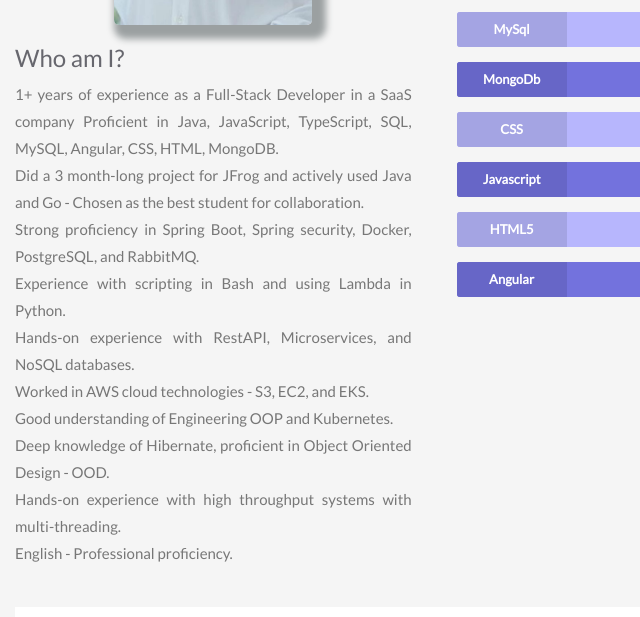
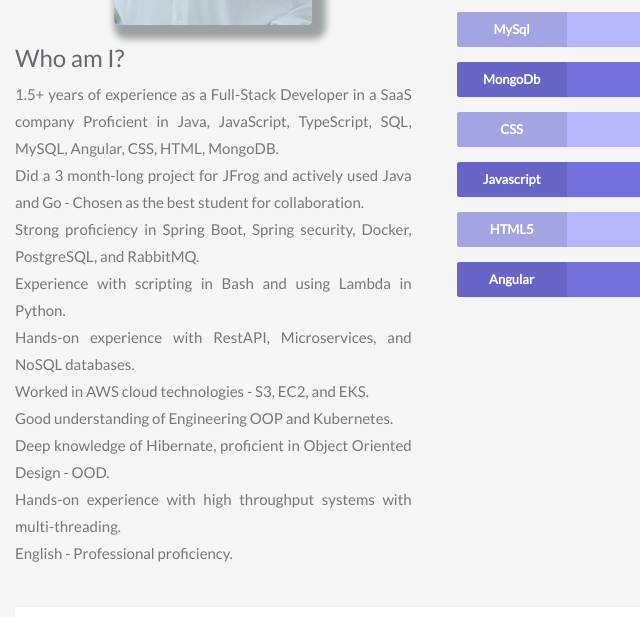
Before and after one commit to ronCohen-dev/portfolio, a plain HTML site: page index.html in a window 1280 px wide. Shown: the part 1090-1707 px from the top of the page, 0-640 px from the left. Drawn offline with nearby package versions, Linux system fonts and the light colour scheme; a web font is replaced by a local one.

Commit message:
fix: fix discretion

```diff
--- a/index.html
+++ b/index.html
@@ -133,7 +133,7 @@
         <img onContextMenu="return false;" src="ron-protfolio.jpeg" class="zoom img-fluid " alt="mypic">
 
         <h3 align=left style="color: #67676e;">Who am I?</h3>
-        <p align=justify>1+ years of experience as a Full-Stack Developer in a SaaS company
+        <p align=justify>1.5+ years of experience as a Full-Stack Developer in a SaaS company
           Proficient in Java, JavaScript, TypeScript, SQL, MySQL, Angular, CSS, HTML, MongoDB.<br>
           Did a 3 month-long project for JFrog and actively used Java and Go - Chosen as the best student for
           collaboration.<br>
```
